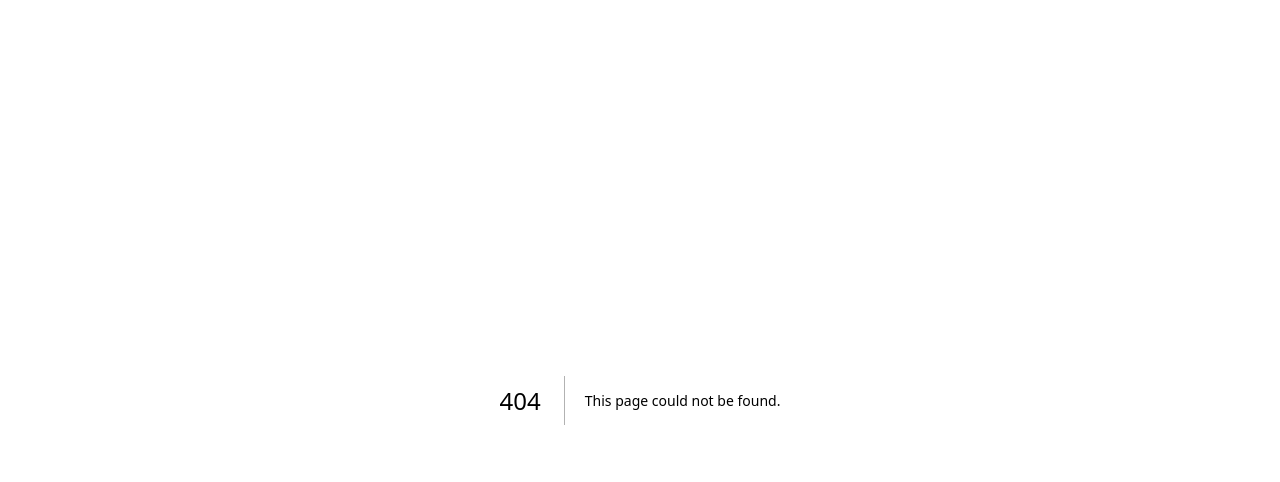
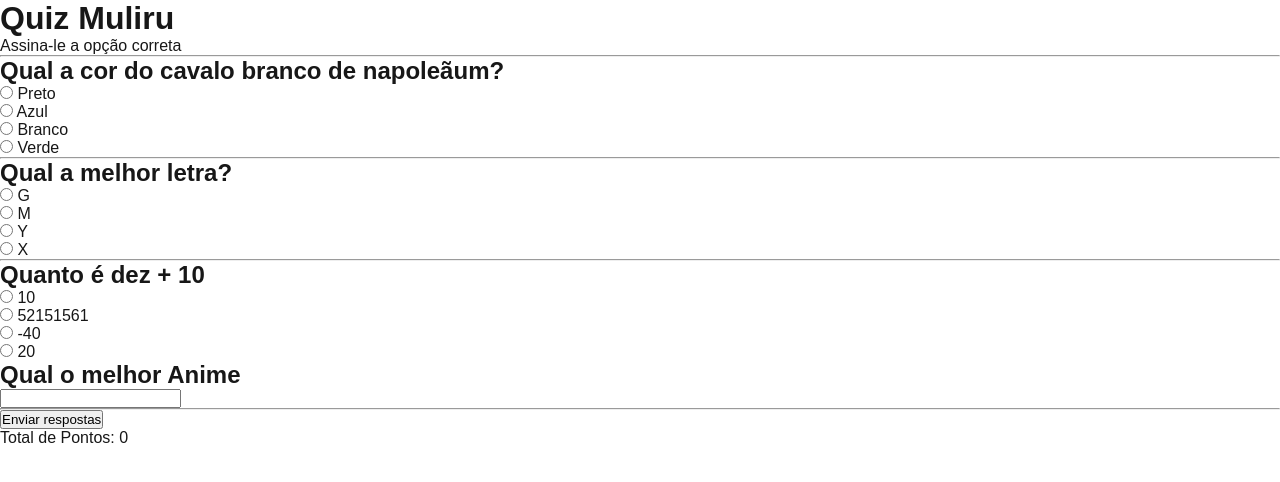
Before and after one commit to MuriloSnovais/aula-introducao_React_Com_Next, a Next.js app: page /quiz in a window 1280 px wide. Before the commit this address had no page. Shown: the top 482 px of the page. Built offline with nearby package versions, Linux system fonts and the light colour scheme.

Commit message:
Arrumando o const para let

```diff
--- /dev/null
+++ b/app/quiz/page.js
@@ -0,0 +1,70 @@
+'use client'
+
+import { useState } from "react";
+
+
+function Quiz() {
+
+    const [p1, set_p1] = useState(0)
+    const [p2, set_p2] = useState(0)
+    const [p3, set_p3] = useState(0)
+    const [p4, set_p4] = useState(0)
+    const [total, set_total] = useState(0)
+
+    return (
+        <div>
+            <h1>Quiz Muliru</h1>
+            <p>Assina-le a opção correta</p>
+            <hr />
+
+            <h2>Qual a cor do cavalo branco de napoleãum?</h2>
+            <label> <input name="p1" type="radio" onChange={()=> set_p1(1)} /> Preto</label>
+            <br />
+            <label> <input name="p1" type="radio" onChange={()=> set_p1(0)}/> Azul</label>
+            <br />
+            <label> <input name="p1" type="radio" onChange={()=> set_p1(0)}/> Branco</label>
+            <br />
+            <label> <input name="p1" type="radio" onChange={()=> set_p1(0)}/> Verde</label>
+
+            <hr />
+
+            <h2>Qual a melhor letra?</h2>
+            <label> <input name="p2" type="radio" onChange={()=> set_p2(0)}/> G</label>
+            <br />
+            <label> <input name="p2" type="radio" onChange={()=> set_p2(1)}/> M</label>
+            <br />
+            <label> <input name="p2" type="radio" onChange={()=> set_p2(0)}/> Y</label>
+            <br />
+            <label> <input name="p2" type="radio" onChange={()=> set_p2(0)} /> X</label>
+
+            <hr />
+
+            <h2>Quanto é dez + 10</h2>
+            <ul>
+                <li>
+                <label> <input name="p3" type="radio" onChange={()=> set_p3(0)}/> 10</label>
+                </li>
+                <li>
+                <label> <input name="p3" type="radio" onChange={()=> set_p3(0)}/> 52151561</label>
+                </li>
+                <li>
+                <label> <input name="p3" type="radio" onChange={()=> set_p3(0)}/> -40</label>
+                </li>
+                <li>
+                <label> <input name="p3" type="radio" onChange={()=> set_p3(1)} /> 20</label>
+                </li>
+            </ul>
+
+            <h2>Qual o melhor Anime</h2>
+            <label> <input name="p4" onChange={()=> p4!="Berserk" ? set_p4(0): set_p4(1)} /></label>
+
+            <hr />
+            <button onClick={()=> set_total(p1+p2+p3+p4)}>Enviar respostas</button>
+
+            <p>Total de Pontos: {total}</p>
+
+        </div>
+     )
+}
+
+export default Quiz;
```
Also changed, not shown: app/page.js (+5 -4 lines).
